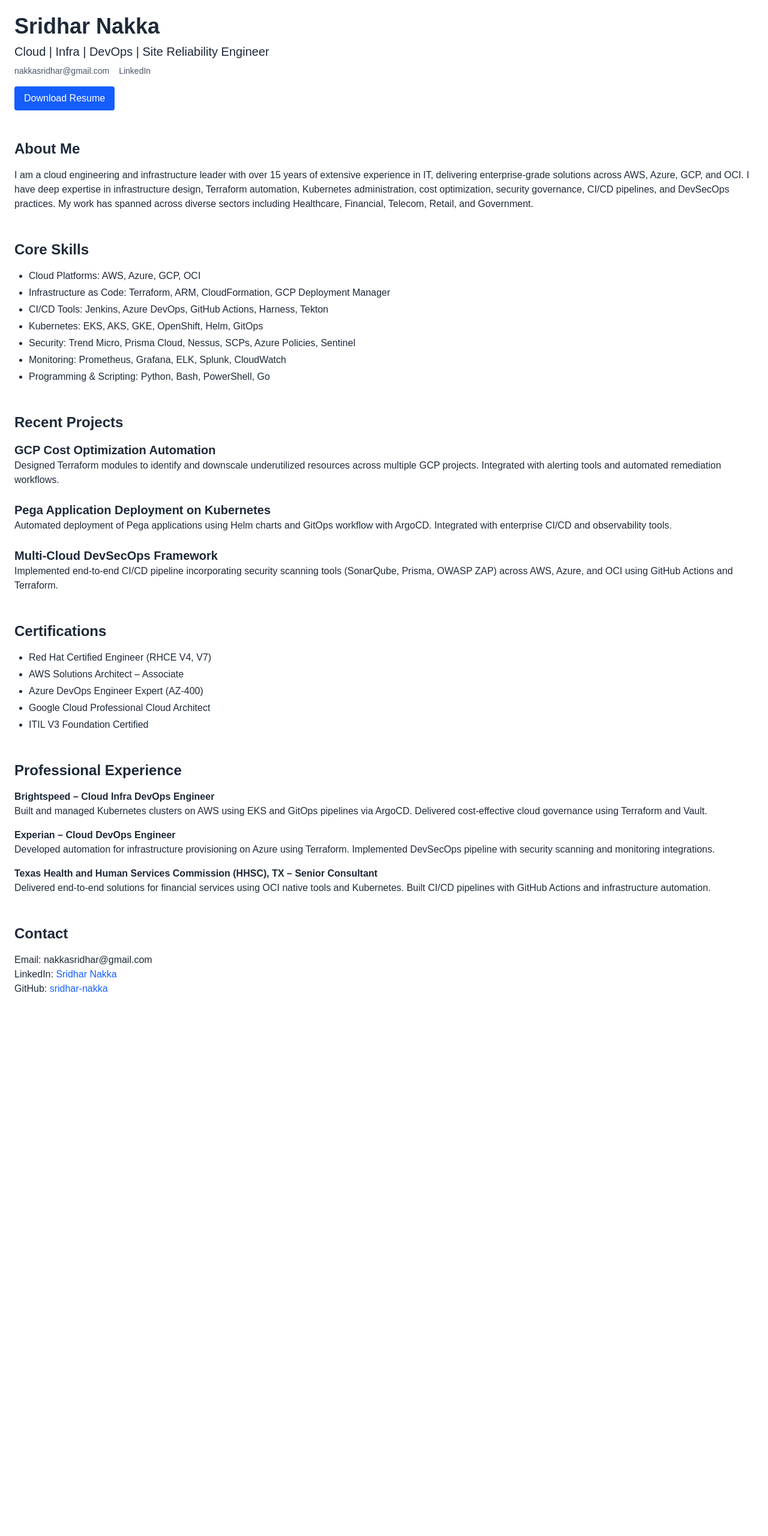
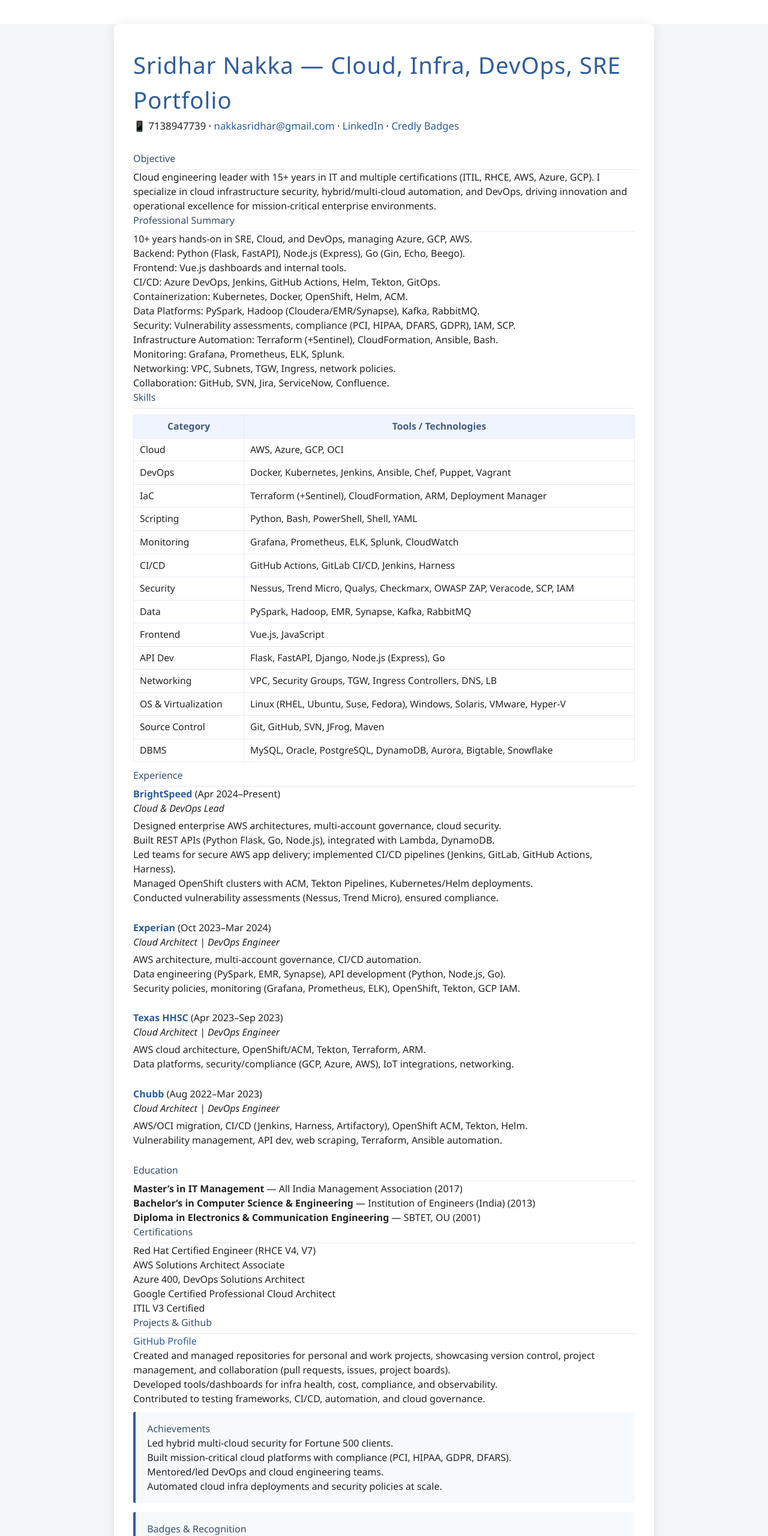
Before and after one commit to nakkasridhar/portfolio, a Next.js app: page / in a window 1280 px wide. Shown: the top 2560 px of the page at 60% size. Before the commit the page ends 1684 px from the top, so only its background shows below. Built offline with nearby package versions, Linux system fonts and the light colour scheme.

Commit message:
Update page.tsx

```diff
--- a/app/page.tsx
+++ b/app/page.tsx
@@ -1,103 +1,204 @@
 import React from "react";
+
+const experience = [
+  {
+    company: "BrightSpeed",
+    period: "Apr 2024–Present",
+    title: "Cloud & DevOps Lead",
+    bullets: [
+      "Designed enterprise AWS architectures, multi-account governance, cloud security.",
+      "Built REST APIs (Python Flask, Go, Node.js), integrated with Lambda, DynamoDB.",
+      "Led teams for secure AWS app delivery; implemented CI/CD pipelines (Jenkins, GitLab, GitHub Actions, Harness).",
+      "Managed OpenShift clusters with ACM, Tekton Pipelines, Kubernetes/Helm deployments.",
+      "Conducted vulnerability assessments (Nessus, Trend Micro), ensured compliance.",
+    ]
+  },
+  {
+    company: "Experian",
+    period: "Oct 2023–Mar 2024",
+    title: "Cloud Architect | DevOps Engineer",
+    bullets: [
+      "AWS architecture, multi-account governance, CI/CD automation.",
+      "Data engineering (PySpark, EMR, Synapse), API development (Python, Node.js, Go).",
+      "Security policies, monitoring (Grafana, Prometheus, ELK), OpenShift, Tekton, GCP IAM."
+    ]
+  },
+  {
+    company: "Texas HHSC",
+    period: "Apr 2023–Sep 2023",
+    title: "Cloud Architect | DevOps Engineer",
+    bullets: [
+      "AWS cloud architecture, OpenShift/ACM, Tekton, Terraform, ARM.",
+      "Data platforms, security/compliance (GCP, Azure, AWS), IoT integrations, networking."
+    ]
+  },
+  {
+    company: "Chubb",
+    period: "Aug 2022–Mar 2023",
+    title: "Cloud Architect | DevOps Engineer",
+    bullets: [
+      "AWS/OCI migration, CI/CD (Jenkins, Harness, Artifactory), OpenShift ACM, Tekton, Helm.",
+      "Vulnerability management, API dev, web scraping, Terraform, Ansible automation."
+    ]
+  },
+  // Add other experiences as needed
+];
+
+const skills = [
+  { category: "Cloud", tech: "AWS, Azure, GCP, OCI" },
+  { category: "DevOps", tech: "Docker, Kubernetes, Jenkins, Ansible, Chef, Puppet, Vagrant" },
+  { category: "IaC", tech: "Terraform (+Sentinel), CloudFormation, ARM, Deployment Manager" },
+  { category: "Scripting", tech: "Python, Bash, PowerShell, Shell, YAML" },
+  { category: "Monitoring", tech: "Grafana, Prometheus, ELK, Splunk, CloudWatch" },
+  { category: "CI/CD", tech: "GitHub Actions, GitLab CI/CD, Jenkins, Harness" },
+  { category: "Security", tech: "Nessus, Trend Micro, Qualys, Checkmarx, OWASP ZAP, Veracode, SCP, IAM" },
+  { category: "Data", tech: "PySpark, Hadoop, EMR, Synapse, Kafka, RabbitMQ" },
+  { category: "Frontend", tech: "Vue.js, JavaScript" },
+  { category: "API Dev", tech: "Flask, FastAPI, Django, Node.js (Express), Go" },
+  { category: "Networking", tech: "VPC, Security Groups, TGW, Ingress Controllers, DNS, LB" },
+  { category: "OS & Virtualization", tech: "Linux (RHEL, Ubuntu, Suse, Fedora), Windows, Solaris, VMware, Hyper-V" },
+  { category: "Source Control", tech: "Git, GitHub, SVN, JFrog, Maven" },
+  { category: "DBMS", tech: "MySQL, Oracle, PostgreSQL, DynamoDB, Aurora, Bigtable, Snowflake" },
+];
+
+const education = [
+  { degree: "Master’s in IT Management", school: "All India Management Association", year: "2017" },
+  { degree: "Bachelor’s in Computer Science & Engineering", school: "Institution of Engineers (India)", year: "2013" },
+  { degree: "Diploma in Electronics & Communication Engineering", school: "SBTET, OU", year: "2001" },
+];
+
+const certifications = [
+  "Red Hat Certified Engineer (RHCE V4, V7)",
+  "AWS Solutions Architect Associate",
+  "Azure 400, DevOps Solutions Architect",
+  "Google Certified Professional Cloud Architect",
+  "ITIL V3 Certified",
+];
+
+const achievements = [
+  "Led hybrid multi-cloud security for Fortune 500 clients.",
+  "Built mission-critical cloud platforms with compliance (PCI, HIPAA, GDPR, DFARS).",
+  "Mentored/led DevOps and cloud engineering teams.",
+  "Automated cloud infra deployments and security policies at scale."
+];
 
 export default function Portfolio() {
   return (
-    <div className="p-6 max-w-7xl mx-auto text-gray-800">
-      <header className="mb-12">
-        <h1 className="text-4xl font-bold mb-2">Sridhar Nakka</h1>
-        <p className="text-xl">Cloud | Infra | DevOps | Site Reliability Engineer</p>
-        <div className="mt-2 text-sm text-gray-600">
-          <a href="mailto:nakkasridhar@gmail.com" className="mr-4">nakkasridhar@gmail.com</a>
-          <a href="https://www.linkedin.com/in/sridhar-nakka-7b678217" target="_blank">LinkedIn</a>
+    <main style={{fontFamily: "Segoe UI, Arial, sans-serif", background: "#f4f6fa", color: "#222", minHeight: "100vh"}}>
+      <div style={{
+        maxWidth: 900, margin: "40px auto", background: "#fff", boxShadow: "0 3px 24px rgba(0,0,0,0.09)", borderRadius: 8,
+        padding: "40px 32px"
+      }}>
+        <h1 style={{color: "#2d5c9f", fontSize: "2.4rem", letterSpacing: 1}}>Sridhar Nakka — Cloud, Infra, DevOps, SRE Portfolio</h1>
+        <div style={{marginBottom: "1.6em", fontSize: "1.05em", lineHeight: 1.8}}>
+          <span>📱 7138947739</span> ·{" "}
+          <a href="mailto:nakkasridhar@gmail.com" style={{color:"#2d5c9f"}}>nakkasridhar@gmail.com</a> ·{" "}
+          <a href="https://www.linkedin.com/in/sridhar-nakka-7b678217" target="_blank" style={{color:"#2d5c9f"}}>LinkedIn</a> ·{" "}
+          <a href="https://www.credly.com/users/sridhar-nakka/badges" target="_blank" style={{color:"#2d5c9f"}}>Credly Badges</a>
         </div>
-        <div className="mt-4">
-          <a
-            href="/SridharNakka.CSD.docx"
-            download
-            className="inline-block bg-blue-600 text-white px-4 py-2 rounded hover:bg-blue-700 transition"
-          >
-            Download Resume
-          </a>
-        </div>
-      </header>
-
-      <section className="mb-12">
-        <h2 className="text-2xl font-semibold mb-4">About Me</h2>
+        <section>
+          <h2 style={{color:"#364f6b", borderBottom:"1px solid #e6eaf3", paddingBottom:6}}>Objective</h2>
           <p>
-          I am a cloud engineering and infrastructure leader with over 15 years of extensive experience in IT, delivering enterprise-grade solutions across AWS, Azure, GCP, and OCI. I have deep expertise in infrastructure design, Terraform automation, Kubernetes administration, cost optimization, security governance, CI/CD pipelines, and DevSecOps practices. My work has spanned across diverse sectors including Healthcare, Financial, Telecom, Retail, and Government.
+            Cloud engineering leader with 15+ years in IT and multiple certifications (ITIL, RHCE, AWS, Azure, GCP).
+            I specialize in cloud infrastructure security, hybrid/multi-cloud automation, and DevOps,
+            driving innovation and operational excellence for mission-critical enterprise environments.
           </p>
         </section>
-
-      <section className="mb-12">
-        <h2 className="text-2xl font-semibold mb-4">Core Skills</h2>
-        <ul className="list-disc pl-6 space-y-1">
-          <li>Cloud Platforms: AWS, Azure, GCP, OCI</li>
-          <li>Infrastructure as Code: Terraform, ARM, CloudFormation, GCP Deployment Manager</li>
-          <li>CI/CD Tools: Jenkins, Azure DevOps, GitHub Actions, Harness, Tekton</li>
-          <li>Kubernetes: EKS, AKS, GKE, OpenShift, Helm, GitOps</li>
-          <li>Security: Trend Micro, Prisma Cloud, Nessus, SCPs, Azure Policies, Sentinel</li>
-          <li>Monitoring: Prometheus, Grafana, ELK, Splunk, CloudWatch</li>
-          <li>Programming & Scripting: Python, Bash, PowerShell, Go</li>
+        <section>
+          <h2 style={{color:"#364f6b", borderBottom:"1px solid #e6eaf3", paddingBottom:6}}>Professional Summary</h2>
+          <ul>
+            <li>10+ years hands-on in SRE, Cloud, and DevOps, managing Azure, GCP, AWS.</li>
+            <li>Backend: Python (Flask, FastAPI), Node.js (Express), Go (Gin, Echo, Beego).</li>
+            <li>Frontend: Vue.js dashboards and internal tools.</li>
+            <li>CI/CD: Azure DevOps, Jenkins, GitHub Actions, Helm, Tekton, GitOps.</li>
+            <li>Containerization: Kubernetes, Docker, OpenShift, Helm, ACM.</li>
+            <li>Data Platforms: PySpark, Hadoop (Cloudera/EMR/Synapse), Kafka, RabbitMQ.</li>
+            <li>Security: Vulnerability assessments, compliance (PCI, HIPAA, DFARS, GDPR), IAM, SCP.</li>
+            <li>Infrastructure Automation: Terraform (+Sentinel), CloudFormation, Ansible, Bash.</li>
+            <li>Monitoring: Grafana, Prometheus, ELK, Splunk.</li>
+            <li>Networking: VPC, Subnets, TGW, Ingress, network policies.</li>
+            <li>Collaboration: GitHub, SVN, Jira, ServiceNow, Confluence.</li>
           </ul>
         </section>
-
-      <section className="mb-12">
-        <h2 className="text-2xl font-semibold mb-4">Recent Projects</h2>
-        <div className="space-y-6">
-          <div>
-            <h3 className="text-xl font-semibold">GCP Cost Optimization Automation</h3>
-            <p>
-              Designed Terraform modules to identify and downscale underutilized resources across multiple GCP projects. Integrated with alerting tools and automated remediation workflows.
-            </p>
+        <section>
+          <h2 style={{color:"#364f6b", borderBottom:"1px solid #e6eaf3", paddingBottom:6}}>Skills</h2>
+          <table style={{width:"100%", borderCollapse: "collapse", marginTop:10, marginBottom:10, fontSize:"0.98em"}}>
+            <thead>
+              <tr>
+                <th style={{background:"#f0f4ff", color:"#425a7c", border:"1px solid #e6eaf3", padding:"7px 10px"}}>Category</th>
+                <th style={{background:"#f0f4ff", color:"#425a7c", border:"1px solid #e6eaf3", padding:"7px 10px"}}>Tools / Technologies</th>
+              </tr>
+            </thead>
+            <tbody>
+              {skills.map(skill => (
+                <tr key={skill.category}>
+                  <td style={{border:"1px solid #e6eaf3", padding:"7px 10px"}}>{skill.category}</td>
+                  <td style={{border:"1px solid #e6eaf3", padding:"7px 10px"}}>{skill.tech}</td>
+                </tr>
+              ))}
+            </tbody>
+          </table>
+        </section>
+        <section>
+          <h2 style={{color:"#364f6b", borderBottom:"1px solid #e6eaf3", paddingBottom:6}}>Experience</h2>
+          {experience.map(exp => (
+            <div key={exp.company} style={{marginBottom:"1.6em"}}>
+              <div style={{fontWeight:"bold", color:"#2d5c9f"}}>{exp.company} <span style={{fontWeight:"normal", color:"#222"}}>({exp.period})</span></div>
+              <div style={{fontStyle:"italic", color:"#222", marginBottom:5}}>{exp.title}</div>
+              <ul>
+                {exp.bullets.map((b, i) => <li key={i}>{b}</li>)}
+              </ul>
             </div>
-          <div>
-            <h3 className="text-xl font-semibold">Pega Application Deployment on Kubernetes</h3>
-            <p>
-              Automated deployment of Pega applications using Helm charts and GitOps workflow with ArgoCD. Integrated with enterprise CI/CD and observability tools.
-            </p>
-          </div>
-          <div>
-            <h3 className="text-xl font-semibold">Multi-Cloud DevSecOps Framework</h3>
-            <p>
-              Implemented end-to-end CI/CD pipeline incorporating security scanning tools (SonarQube, Prisma, OWASP ZAP) across AWS, Azure, and OCI using GitHub Actions and Terraform.
-            </p>
-          </div>
-        </div>
+          ))}
         </section>
-
-      <section className="mb-12">
-        <h2 className="text-2xl font-semibold mb-4">Certifications</h2>
-        <ul className="list-disc pl-6 space-y-1">
-          <li>Red Hat Certified Engineer (RHCE V4, V7)</li>
-          <li>AWS Solutions Architect – Associate</li>
-          <li>Azure DevOps Engineer Expert (AZ-400)</li>
-          <li>Google Cloud Professional Cloud Architect</li>
-          <li>ITIL V3 Foundation Certified</li>
+        <section>
+          <h2 style={{color:"#364f6b", borderBottom:"1px solid #e6eaf3", paddingBottom:6}}>Education</h2>
+          <ul>
+            {education.map(e => (
+              <li key={e.degree}>
+                <strong>{e.degree}</strong> — {e.school} ({e.year})
+              </li>
+            ))}
           </ul>
         </section>
-
-      <section className="mb-12">
-        <h2 className="text-2xl font-semibold mb-4">Professional Experience</h2>
-        <p className="mb-4">
-          <strong>Brightspeed – Cloud Infra DevOps Engineer</strong><br />
-          Built and managed Kubernetes clusters on AWS using EKS and GitOps pipelines via ArgoCD. Delivered cost-effective cloud governance using Terraform and Vault.
-        </p>
-        <p className="mb-4">
-          <strong>Experian – Cloud DevOps Engineer</strong><br />
-          Developed automation for infrastructure provisioning on Azure using Terraform. Implemented DevSecOps pipeline with security scanning and monitoring integrations.
-        </p>
-        <p className="mb-4">
-          <strong>Texas Health and Human Services Commission (HHSC), TX  – Senior Consultant</strong><br />
-          Delivered end-to-end solutions for financial services using OCI native tools and Kubernetes. Built CI/CD pipelines with GitHub Actions and infrastructure automation.
-        </p>
+        <section>
+          <h2 style={{color:"#364f6b", borderBottom:"1px solid #e6eaf3", paddingBottom:6}}>Certifications</h2>
+          <ul>
+            {certifications.map(c => <li key={c}>{c}</li>)}
+          </ul>
         </section>
-
         <section>
-        <h2 className="text-2xl font-semibold mb-4">Contact</h2>
-        <p>Email: nakkasridhar@gmail.com</p>
-        <p>LinkedIn: <a className="text-blue-600" href="https://www.linkedin.com/in/sridhar-nakka-7b678217" target="_blank">Sridhar Nakka</a></p>
-        <p>GitHub: <a className="text-blue-600" href="https://github.com/sridhar-nakka" target="_blank">sridhar-nakka</a> </p>
+          <h2 style={{color:"#364f6b", borderBottom:"1px solid #e6eaf3", paddingBottom:6}}>Projects & Github</h2>
+          <ul>
+            <li><a href="https://github.com/nakkasridhar" target="_blank" style={{color:"#2d5c9f"}}>GitHub Profile</a></li>
+            <li>Created and managed repositories for personal and work projects, showcasing version control, project management, and collaboration (pull requests, issues, project boards).</li>
+            <li>Developed tools/dashboards for infra health, cost, compliance, and observability.</li>
+            <li>Contributed to testing frameworks, CI/CD, automation, and cloud governance.</li>
+          </ul>
         </section>
+        <section style={{background:"#f7fafc", borderLeft:"4px solid #2d5c9f", padding:"1em 1.2em", marginTop:10, marginBottom:15, borderRadius:3}}>
+          <h2 style={{color:"#364f6b"}}>Achievements</h2>
+          <ul>
+            {achievements.map(a => <li key={a}>{a}</li>)}
+          </ul>
+        </section>
+        <section style={{background:"#f7fafc", borderLeft:"4px solid #2d5c9f", padding:"1em 1.2em", marginTop:10, marginBottom:15, borderRadius:3}}>
+          <h2 style={{color:"#364f6b"}}>Badges & Recognition</h2>
+          <ul>
+            <li>
+              <a href="https://www.credly.com/users/sridhar-nakka/badges" target="_blank" style={{color:"#2d5c9f"}}>View Credly Badges</a>
+            </li>
+          </ul>
+        </section>
+        <section style={{fontStyle:"italic", color:"#666", marginBottom:"1.5em"}}>
+          <h2 style={{color:"#364f6b"}}>Technical Blog & Publications</h2>
+          <span>Coming Soon: Multi-cloud Security, IaC Automation, DevOps Best Practices, Cloud Observability.</span>
+        </section>
+        <footer style={{textAlign:"center", marginTop:"2em", fontSize:"1em", color:"#364f6b"}}>
+          <strong>Contact:</strong> <a href="mailto:nakkasridhar@gmail.com" style={{color:"#2d5c9f"}}>nakkasridhar@gmail.com</a> ·{" "}
+          <a href="https://www.linkedin.com/in/sridhar-nakka-7b678217" target="_blank" style={{color:"#2d5c9f"}}>LinkedIn</a>
+        </footer>
       </div>
+    </main>
   );
 }
```
Lines whose indentation alone changed are shown as unchanged.
